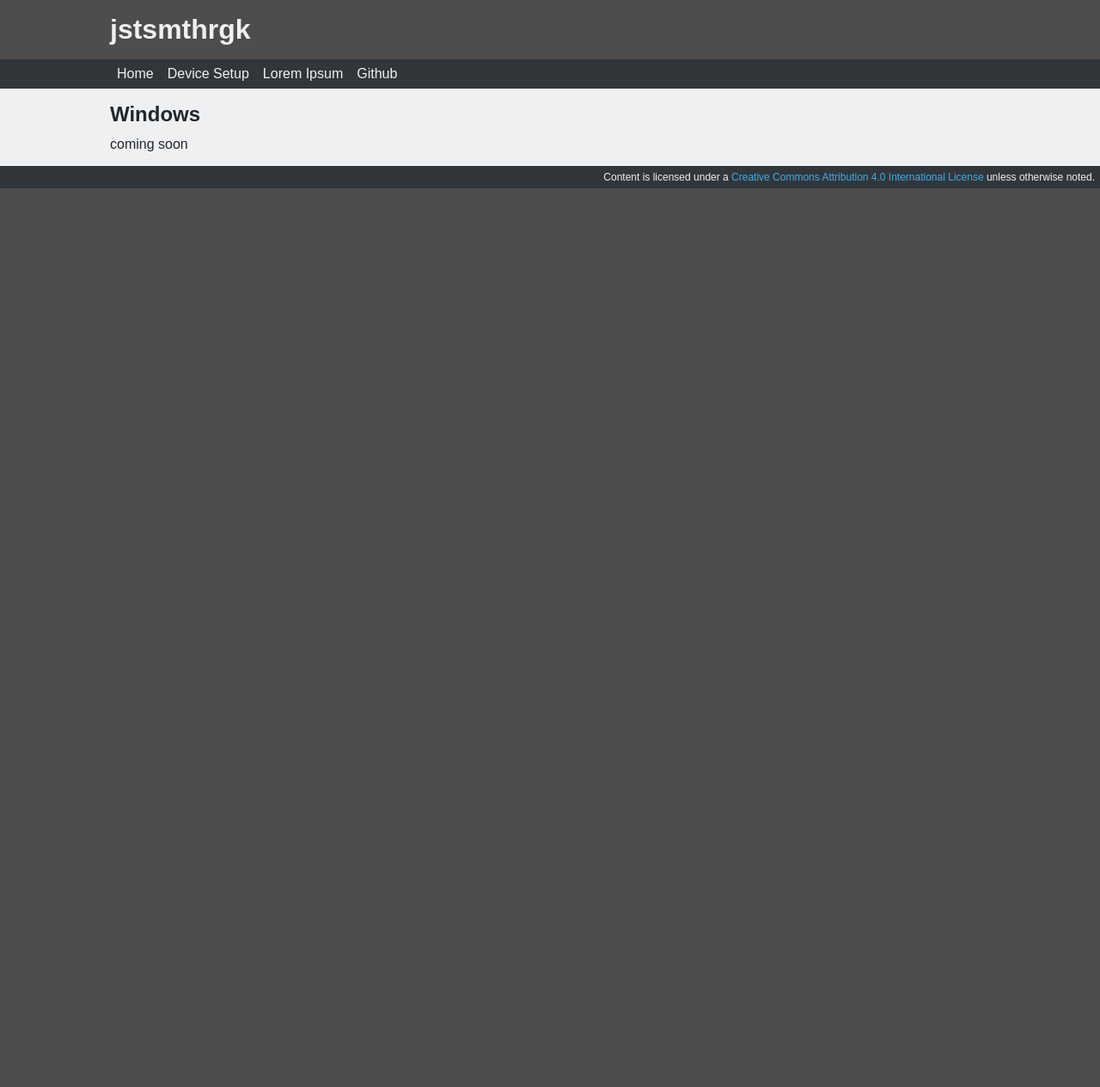
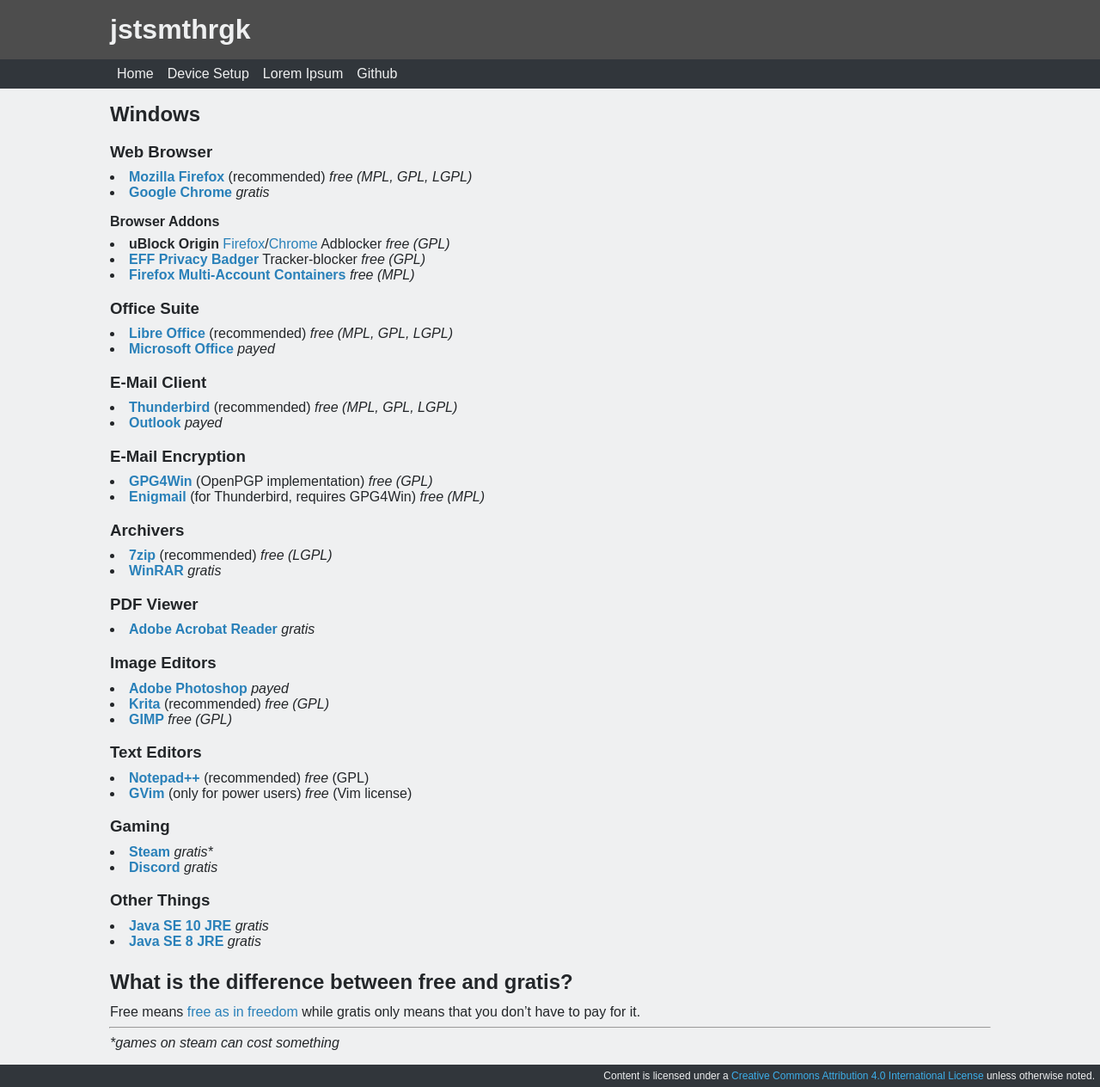
Before and after one commit to jstsmthrgk/jstsmthrgk.github.io, a Jekyll site: the page built from devicesetup/windows.md, in a window 1280 px wide and 1264 px high. Shown: the whole window at 86% size. Built offline with Jekyll 4.4.1, drawn with Linux system fonts in a browser that asks for light colours.

Commit message:
added windows devicesetup page

```diff
--- a/devicesetup/windows.md
+++ b/devicesetup/windows.md
@@ -2,4 +2,78 @@
 title: Windows - Device Setup
 ---
 ## Windows
-coming soon
+
+### Web Browser
+
+- [**Mozilla Firefox**](https://www.mozilla.org/en/firefox/new/) (recommended) _free (MPL, GPL, LGPL)_
+- [**Google Chrome**](https://www.google.com/chrome/) _gratis_
+
+
+#### Browser Addons
+
+- **uBlock Origin** [Firefox](https://addons.mozilla.org/de/firefox/addon/ublock-origin/)/[Chrome](https://chrome.google.com/webstore/detail/ublock-origin/cjpalhdlnbpafiamejdnhcphjbkeiagm) Adblocker _free (GPL)_
+- [**EFF Privacy Badger**](https://www.eff.org/privacybadger) Tracker-blocker _free (GPL)_
+- [**Firefox Multi-Account Containers**](https://addons.mozilla.org/de/firefox/addon/multi-account-containers/) _free (MPL)_
+
+
+### Office Suite
+
+- [**Libre Office**](https://www.libreoffice.org/download/download/) (recommended) _free (MPL, GPL, LGPL)_
+- [**Microsoft Office**](https://www.office.com/) _payed_
+
+
+### E-Mail Client
+
+- [**Thunderbird**](https://www.thunderbird.net/en/) (recommended) _free (MPL, GPL, LGPL)_
+- [**Outlook**](https://products.office.com/en-US/) _payed_
+
+
+### E-Mail Encryption
+
+- [**GPG4Win**](https://gpg4win.org/download.html) (OpenPGP implementation) _free (GPL)_
+- [**Enigmail**](https://enigmail.net/index.php/en/) (for Thunderbird, requires GPG4Win) _free (MPL)_
+
+
+### Archivers
+
+- [**7zip**](https://www.7-zip.org/) (recommended) _free (LGPL)_
+- [**WinRAR**](https://rarlab.com/download.htm) _gratis_
+
+
+### PDF Viewer
+
+- [**Adobe Acrobat Reader**](https://get.adobe.com/de/reader/otherversions/) _gratis_
+
+
+### Image Editors
+
+- [**Adobe Photoshop**](https://www.adobe.com/de/products/photoshop.html) _payed_
+- [**Krita**](https://krita.org/en/download/krita-desktop/) (recommended) _free (GPL)_
+- [**GIMP**](https://www.gimp.org/downloads/) _free (GPL)_
+
+
+### Text Editors
+
+- [**Notepad++**](https://notepad-plus-plus.org/download/) (recommended) _free_ (GPL)
+- [**GVim**](https://www.vim.org/download.php#pc) (only for power users) _free_ (Vim license)
+
+
+### Gaming
+
+- [**Steam**](https://store.steampowered.com/about/) _gratis*_
+- [**Discord**](https://discordapp.com/download) _gratis_
+
+
+### Other Things
+
+- [**Java SE 10 JRE**](http://www.oracle.com/technetwork/java/javase/downloads/jre10-downloads-4417026.html) _gratis_
+- [**Java SE 8 JRE**](http://www.oracle.com/technetwork/java/javase/downloads/jre8-downloads-2133155.html) _gratis_
+
+
+## What is the difference between free and gratis?
+
+Free means [free as in freedom](https://www.gnu.org/philosophy/free-sw.html) while gratis only means that you don't have to pay for it.
+
+- - -
+
+_*games on steam can cost something_
```
